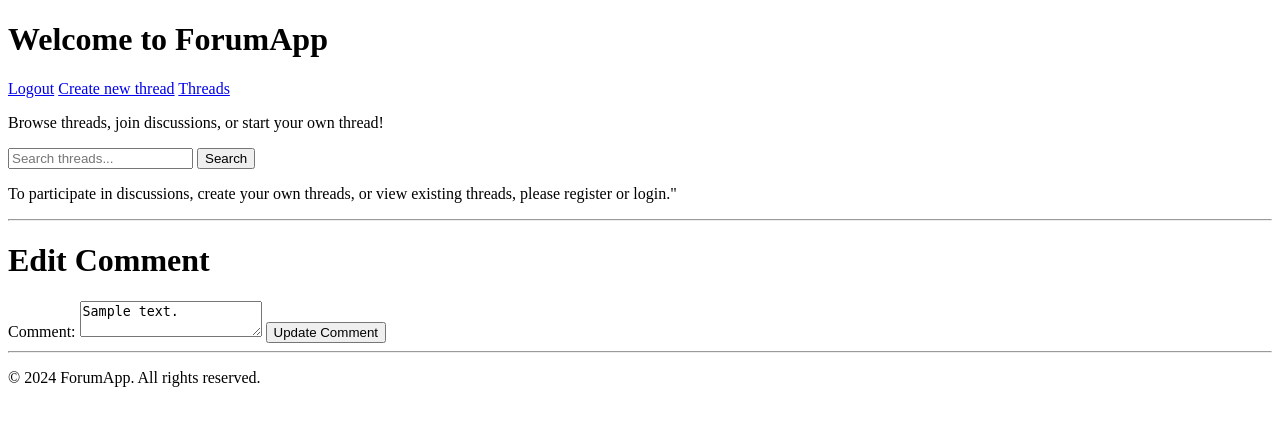
After one commit to Tatkuu/ForumApp, a Flask app: page /threads/comments/1/edit in a window 1280 px wide. The commit adds this page. Shown: the top 426 px of the page. Run offline with Flask 3, Linux system fonts and the light colour scheme; the visitor is signed in with stand-in values (Sample User, id 1); tables that the repository leaves empty hold one stand-in row (values such as "Sample post").

Commit message:
Implemented edit_comment.html and edit_comment function in threads.py

```diff
--- /dev/null
+++ b/templates/edit_comment.html
@@ -0,0 +1,9 @@
+{% extends "layout.html" %}
+{% block content %}
+<h1>Edit Comment</h1>
+<form action="{{ url_for('threads.edit_comment', comment_id=comment.id) }}" method="post">
+    <label for="content">Comment:</label>
+    <textarea name="content" id="content" required>{{ comment.content }}</textarea>
+    <button type="submit">Update Comment</button>
+</form>
+{% endblock %}
--- a/threads.py
+++ b/threads.py
@@ -97,6 +97,37 @@ def delete_comment(comment_id):
         flash('You do not have permission to delete this comment.')
         return redirect(url_for('threads.threads'))
 
+@threads_blueprint.route('/comments/<int:comment_id>/edit', methods=['GET', 'POST'])
+def edit_comment(comment_id):
+    if 'user_id' not in session:
+        flash('Please log in to edit comments.')
+        return redirect(url_for('auth.login'))
+
+    comment_query = text("SELECT id, content, user_id, thread_id FROM comments WHERE id = :comment_id")
+    comment = db.session.execute(comment_query, {"comment_id": comment_id}).fetchone()
+
+    if comment is None:
+        flash('Comment not found.')
+        return redirect(url_for('threads.threads'))
+
+    if comment.user_id != session.get('user_id'):
+        flash('You do not have permission to edit this comment.')
+        return redirect(url_for('threads.threads'))
+
+    if request.method == 'POST':
+        new_content = request.form.get('content')
+        if new_content:
+            update_query = text("UPDATE comments SET content = :new_content WHERE id = :comment_id")
+            db.session.execute(update_query, {"new_content": new_content, "comment_id": comment_id})
+            db.session.commit()
+            flash('Comment updated successfully.')
+            return redirect(url_for('threads.show_thread', thread_id=comment.thread_id))
+        else:
+            flash('Comment cannot be empty.')
+
+    return render_template('edit_comment.html', comment=comment)
+
+
 
 
 
```
Also changed, not shown: templates/thread.html (+11 -16 lines).
